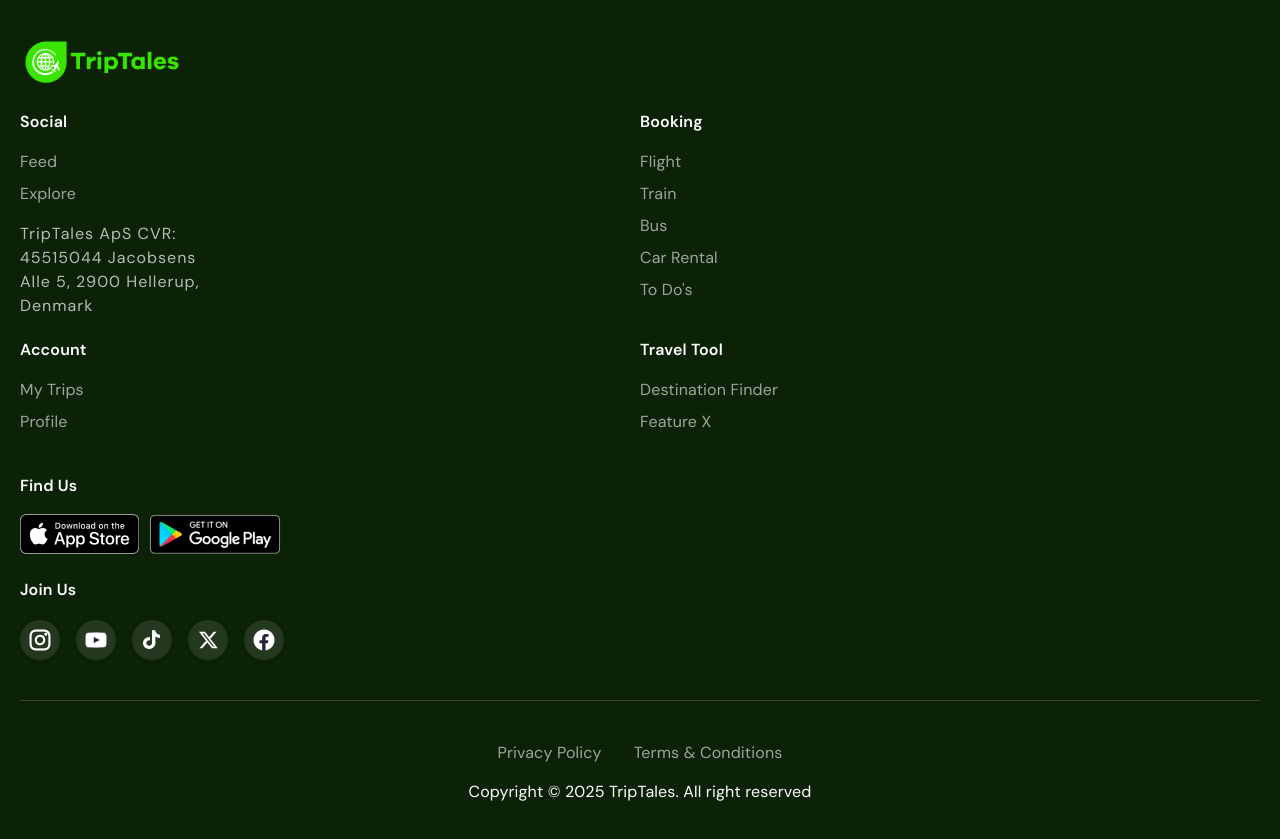
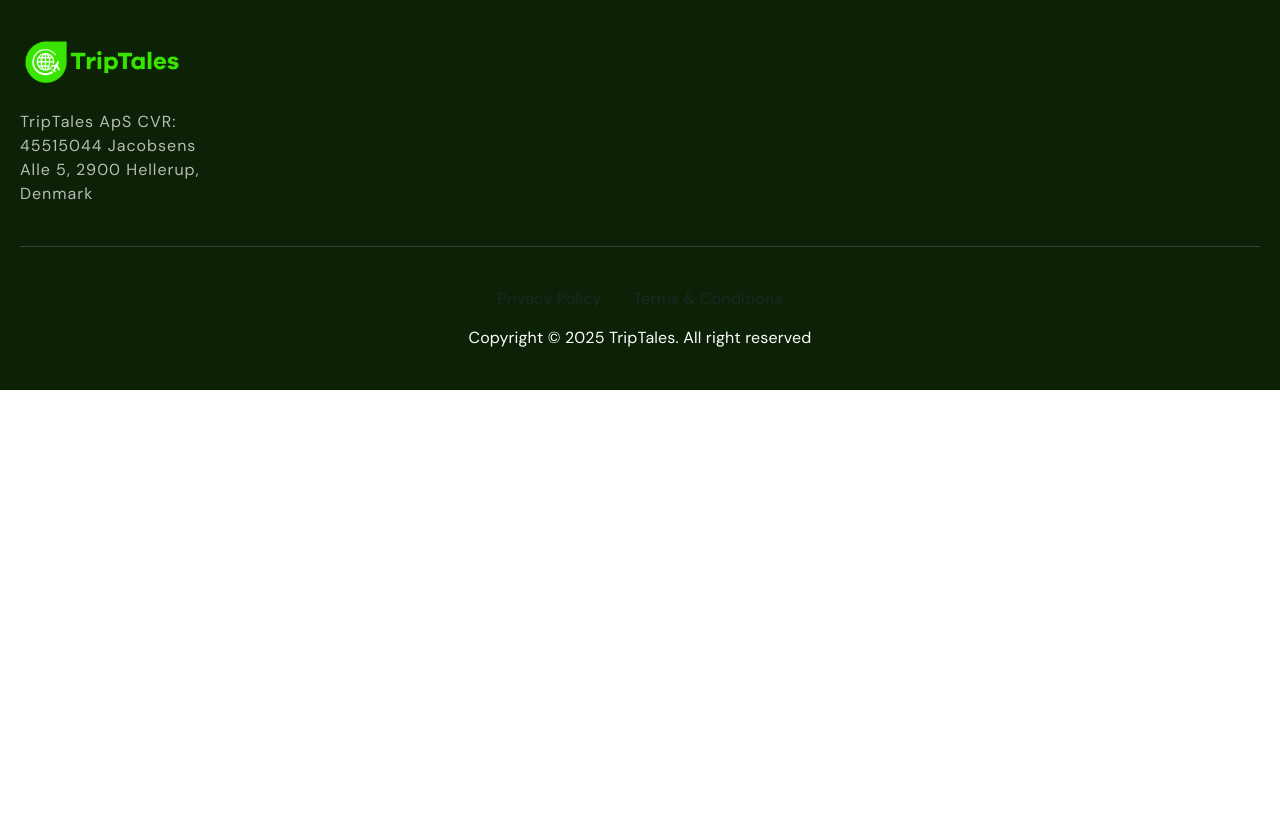
Before and after one commit to rizalsenja/trip-tales, a React (Vite) app: page / in a window 1280 px wide. Shown: the part 5263-6102 px from the top of the page. After the commit the page ends 5653 px from the top, so only its background shows below. Built offline with nearby package versions, Linux system fonts and the light colour scheme; no server answers.

Commit message:
hide all links in footer except the address

```diff
--- a/src/components/ui/footer/Footer.tsx
+++ b/src/components/ui/footer/Footer.tsx
@@ -1,14 +1,15 @@
 import styles from './Footer.module.scss';
 import {
     mainLogo,
-    appStoreLogo,
-    googlePlayLogo,
-    facebookLogo,
-    instagramLogo,
-    tiktokLogo,
-    xLogo,
-    youtubeLogo
+    // appStoreLogo,
+    // googlePlayLogo,
+    // facebookLogo,
+    // instagramLogo,
+    // tiktokLogo,
+    // xLogo,
+    // youtubeLogo
 } from '../../../assets/icons'
+import { Link } from 'react-router-dom';
 
 const Footer = () => {
     return (
@@ -20,49 +21,49 @@ const Footer = () => {
                     <div className={`${styles.footer__grid} ${styles['footer__grid--left']}`}>
                         {/* SOCIAL */}
                         <div className={styles.footer__section}>
-                            <h2 className={`${styles['footer__section--title']}`}>Social</h2>
+                            {/* <h2 className={`${styles['footer__section--title']}`}>Social</h2> */}
                             <div className={`${styles['footer__section--content']} ${styles['footer__section--content--large-gap']}`}>
-                                <div className={styles['footer__section--listLink']}>
-                                    <p className={styles['footer__section--link']}>Feed</p>
-                                    <p className={styles['footer__section--link']}>Explore</p>
-                                </div>
+                                {/* <div className={styles['footer__section--listLink']}>
+                                    <Link to={'/'} className={styles['footer__section--link']}>Feed</Link>
+                                    <Link to={'/'} className={styles['footer__section--link']}>Explore</Link>
+                                </div> */}
 
                                 <p className={styles['footer__section--address']}>TripTales ApS CVR: 45515044 Jacobsens Alle 5, 2900 Hellerup, Denmark</p>
                             </div>
                         </div>
 
                         {/* BOOKING */}
-                        <div className={styles.footer__section}>
+                        {/* <div className={styles.footer__section}>
                             <h2 className={`${styles['footer__section--title']}`}>Booking</h2>
                             <div className={styles['footer__section--content']}>
-                                <p className={styles['footer__section--link']}>Flight</p>
-                                <p className={styles['footer__section--link']}>Train</p>
-                                <p className={styles['footer__section--link']}>Bus</p>
-                                <p className={styles['footer__section--link']}>Car Rental</p>
-                                <p className={styles['footer__section--link']}>To Do's</p>
+                                <Link to={'/'} className={styles['footer__section--link']}>Flight</Link>
+                                <Link to={'/'} className={styles['footer__section--link']}>Train</Link>
+                                <Link to={'/'} className={styles['footer__section--link']}>Bus</Link>
+                                <Link to={'/'} className={styles['footer__section--link']}>Car Rental</Link>
+                                <Link to={'/'} className={styles['footer__section--link']}>To Do's</Link>
                             </div>
-                        </div>
+                        </div> */}
 
                         {/* ACCOUNT */}
-                        <div className={styles.footer__section}>
+                        {/* <div className={styles.footer__section}>
                             <h2 className={`${styles['footer__section--title']}`}>Account</h2>
                             <div className={styles['footer__section--content']}>
-                                <p className={styles['footer__section--link']}>My Trips</p>
-                                <p className={styles['footer__section--link']}>Profile</p>
+                                <Link to={'/'} className={styles['footer__section--link']}>My Trips</Link>
+                                <Link to={'/'} className={styles['footer__section--link']}>Profile</Link>
                             </div>
-                        </div>
+                        </div> */}
 
                         {/* TRAVEL TOOL */}
-                        <div className={styles.footer__section}>
+                        {/* <div className={styles.footer__section}>
                             <h2 className={`${styles['footer__section--title']}`}>Travel Tool</h2>
                             <div className={styles['footer__section--content']}>
-                                <p className={styles['footer__section--link']}>Destination Finder</p>
-                                <p className={styles['footer__section--link']}>Feature X</p>
+                                <Link to={'/'} className={styles['footer__section--link']}>Destination Finder</Link>
+                                <Link to={'/'} className={styles['footer__section--link']}>Feature X</Link>
                             </div>
-                        </div>
+                        </div> */}
                     </div>
 
-                    <div className={`${styles.footer__grid} ${styles['footer__grid--right']}`}>
+                    {/* <div className={`${styles.footer__grid} ${styles['footer__grid--right']}`}>
                         <div className={`${styles.footer__section} ${styles['footer__section--store']}`}>
                             <h2 className={styles['footer__section--title']}>Find Us</h2>
                             <div className={styles['footer__section--badges']}>
@@ -91,7 +92,7 @@ const Footer = () => {
                                 </div>
                             </div>
                         </div>
-                    </div>
+                    </div> */}
                 </div>
             </div>
 
@@ -99,8 +100,8 @@ const Footer = () => {
                 <h2 className={styles.footer__copyright}>Copyright &copy; 2025 TripTales. All right reserved</h2>
 
                 <div className={styles.footer__legal}>
-                    <p className={styles.footer__link}>Privacy Policy</p>
-                    <p className={styles.footer__link}>Terms &amp; Conditions</p>
+                    <Link to={'/'} className={styles.footer__link}>Privacy Policy</Link>
+                    <Link to={'/'} className={styles.footer__link}>Terms &amp; Conditions</Link>
                 </div>
             </div>
         </footer>
```
